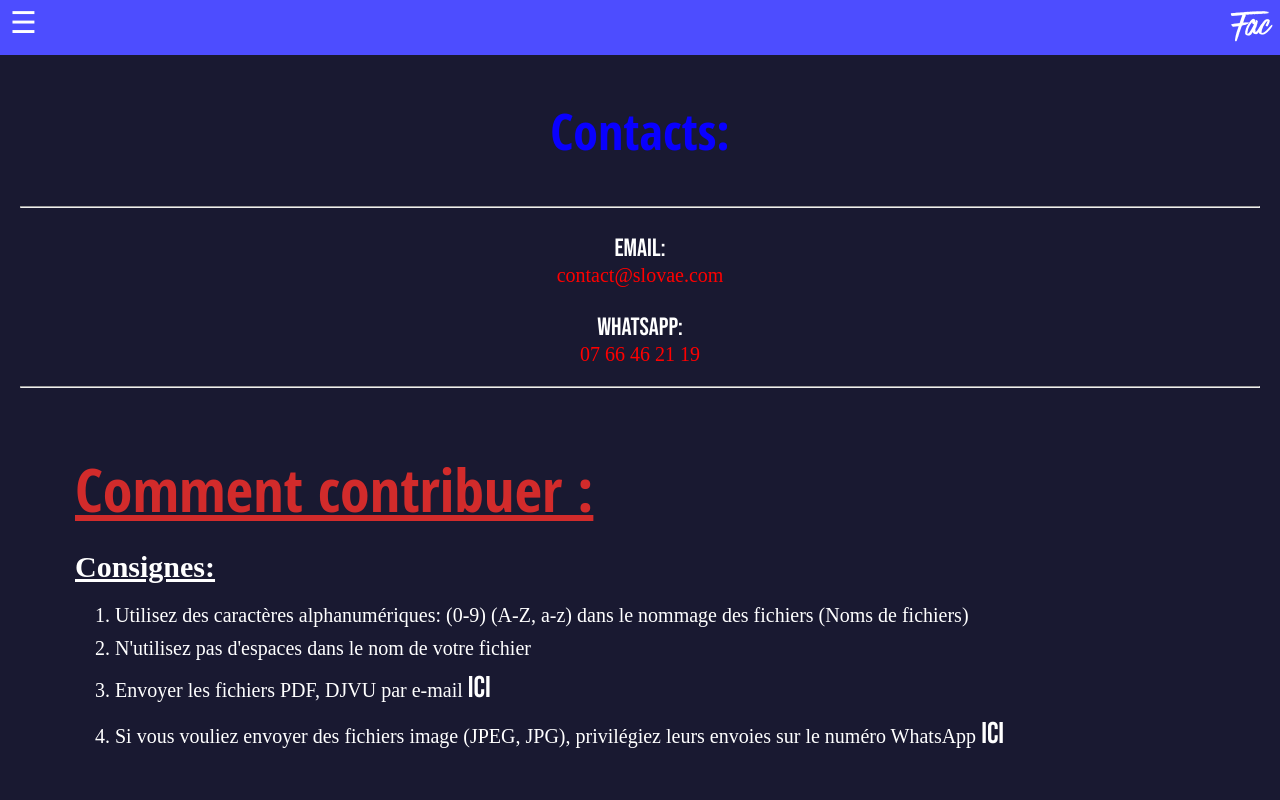
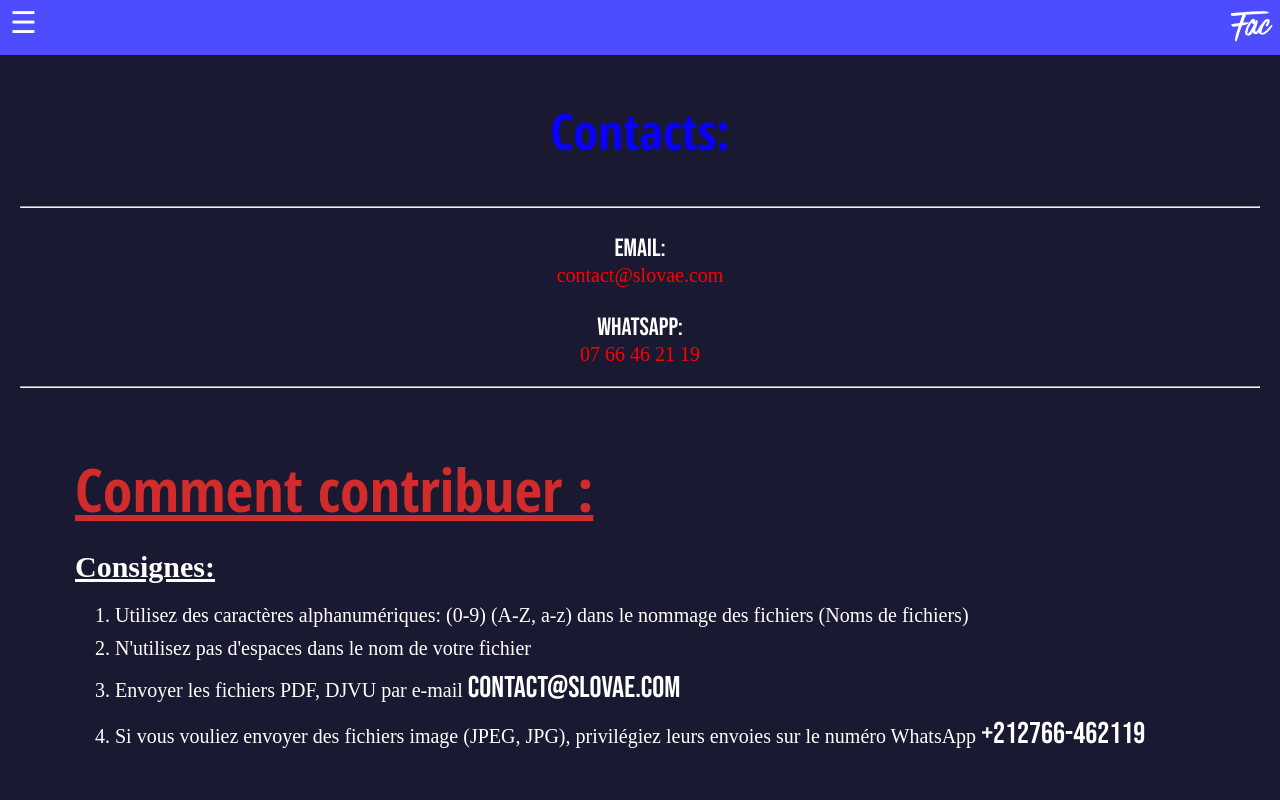
Before and after one commit to slovae/fac.github.com, a plain HTML site: page contact/index.html in a window 1280 px wide. Shown: the top 800 px of the page. Drawn offline with Linux system fonts and the light colour scheme.

Commit message:
fixing links

```diff
--- a/contact/index.html
+++ b/contact/index.html
@@ -57,12 +57,11 @@
       <li>Utilisez des caractères alphanumériques: (0-9) (A-Z, a-z) dans le
         nommage des fichiers (Noms de fichiers)</li>
       <li>N'utilisez pas d'espaces dans le nom de votre fichier</li>
-      <li>Envoyer les fichiers PDF, DJVU par e-mail <a href="contact">ICI</a>
+      <li>Envoyer les fichiers PDF, DJVU par e-mail <a href="mailto:contact@slovae.com">contact@slovae.com</a>
         <li>Si vous vouliez envoyer des fichiers image (JPEG, JPG), privilégiez
-          leurs envoies sur le numéro WhatsApp <a href="contact">ICI</a></li>
+          leurs envoies sur le numéro WhatsApp <a
+            href="whatsapp://send?phone=+212766-462119">+212766-462119</a></li>
     </div>
-
-
 
   <br>
 	<br>
```
